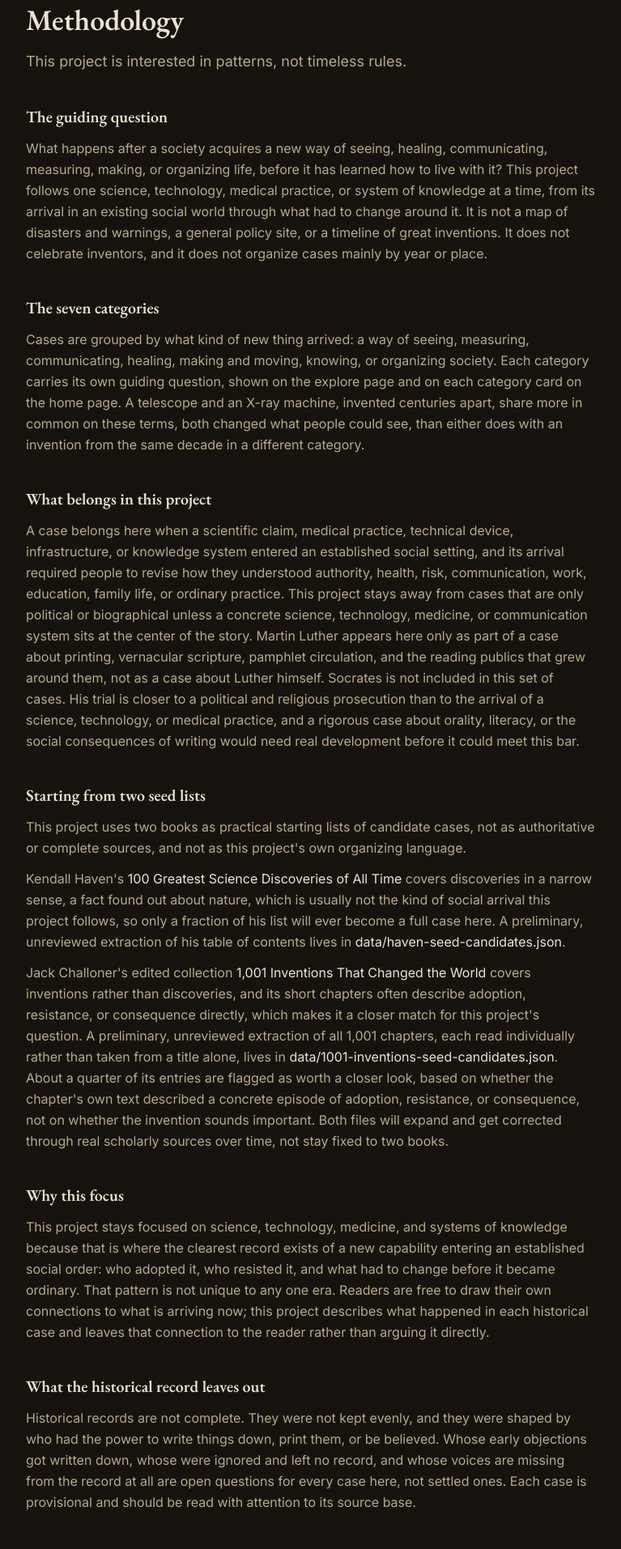
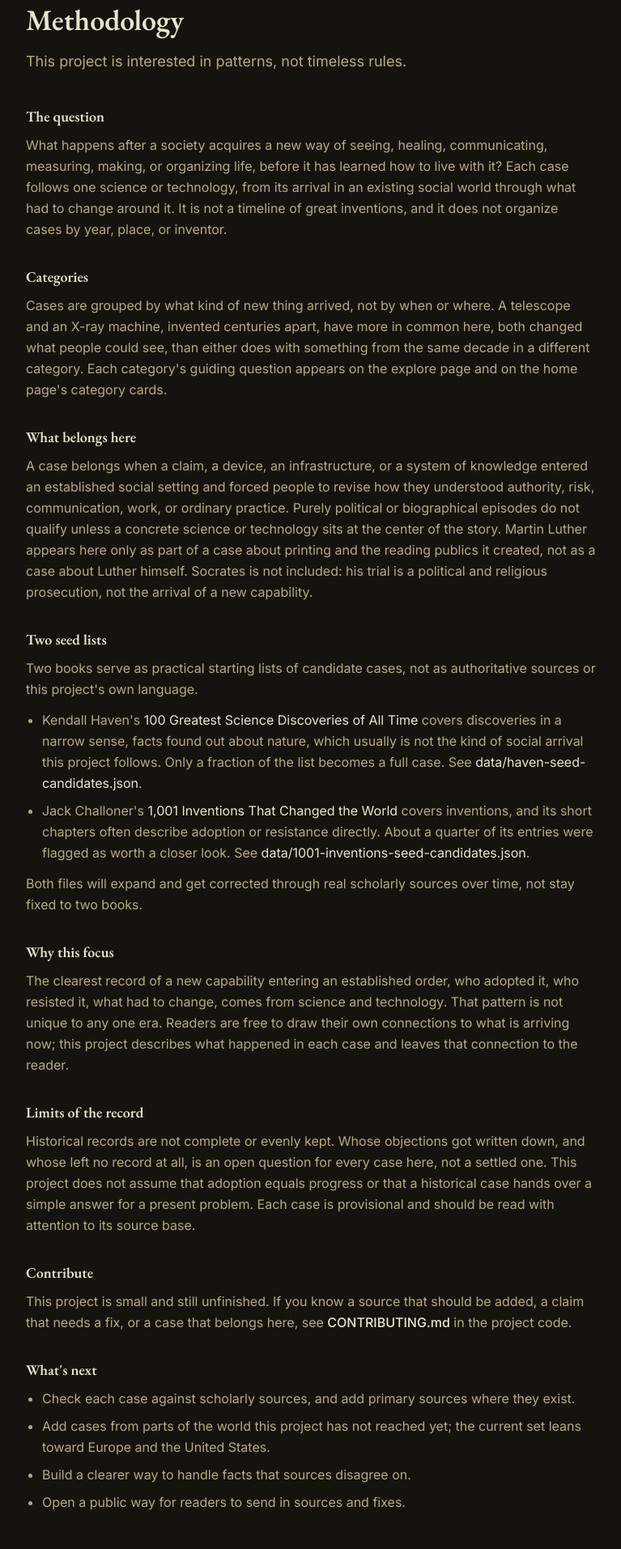
Before and after one commit to jonahablack/Hindsight, a Next.js app: page /methodology in a window 1280 px wide. Shown: the part 120-2033 px from the top of the page at 81% size, without its empty margins (256-1023 px from the left). Built offline with nearby package versions, Linux system fonts and the light colour scheme.

Commit message:
changes to landing page

```diff
--- a/app/methodology/page.tsx
+++ b/app/methodology/page.tsx
@@ -15,173 +15,141 @@ export default function MethodologyPage() {
         This project is interested in patterns, not timeless rules.
       </p>
 
-      <div className="mt-10 flex flex-col gap-10">
+      <div className="mt-10 flex flex-col gap-8">
         <section>
-          <h2 className="font-serif-display text-xl font-semibold text-ink">
-            The guiding question
+          <h2 className="font-serif-display text-lg font-semibold text-ink">
+            The question
           </h2>
-          <p className="mt-3 leading-relaxed text-ink-muted">
+          <p className="mt-2 leading-relaxed text-ink-muted">
             What happens after a society acquires a new way of seeing,
             healing, communicating, measuring, making, or organizing life,
-            before it has learned how to live with it? This project
-            follows one science, technology, medical practice, or system
-            of knowledge at a time, from its arrival in an existing social
-            world through what had to change around it. It is not a map
-            of disasters and warnings, a general policy site, or a
-            timeline of great inventions. It does not celebrate
-            inventors, and it does not organize cases mainly by year or
-            place.
+            before it has learned how to live with it? Each case follows
+            one science or technology, from its arrival in an existing
+            social world through what had to change around it. It is not
+            a timeline of great inventions, and it does not organize
+            cases by year, place, or inventor.
           </p>
         </section>
 
         <section>
-          <h2 className="font-serif-display text-xl font-semibold text-ink">
-            The seven categories
+          <h2 className="font-serif-display text-lg font-semibold text-ink">
+            Categories
           </h2>
-          <p className="mt-3 leading-relaxed text-ink-muted">
-            Cases are grouped by what kind of new thing arrived: a way of
-            seeing, measuring, communicating, healing, making and moving,
-            knowing, or organizing society. Each category carries its own
-            guiding question, shown on the explore page and on each
-            category card on the home page. A telescope and an X-ray
-            machine, invented centuries apart, share more in common on
-            these terms, both changed what people could see, than either
-            does with an invention from the same decade in a different
-            category.
+          <p className="mt-2 leading-relaxed text-ink-muted">
+            Cases are grouped by what kind of new thing arrived, not by
+            when or where. A telescope and an X-ray machine, invented
+            centuries apart, have more in common here, both changed what
+            people could see, than either does with something from the
+            same decade in a different category. Each category&apos;s
+            guiding question appears on the explore page and on the home
+            page&apos;s category cards.
           </p>
         </section>
 
         <section>
-          <h2 className="font-serif-display text-xl font-semibold text-ink">
-            What belongs in this project
+          <h2 className="font-serif-display text-lg font-semibold text-ink">
+            What belongs here
           </h2>
-          <p className="mt-3 leading-relaxed text-ink-muted">
-            A case belongs here when a scientific claim, medical practice,
-            technical device, infrastructure, or knowledge system entered
-            an established social setting, and its arrival required
-            people to revise how they understood authority, health, risk,
-            communication, work, education, family life, or ordinary
-            practice. This project stays away from cases that are only
-            political or biographical unless a concrete science,
-            technology, medicine, or communication system sits at the
-            center of the story. Martin Luther appears here only as part
-            of a case about printing, vernacular scripture, pamphlet
-            circulation, and the reading publics that grew around them,
-            not as a case about Luther himself. Socrates is not included
-            in this set of cases. His trial is closer to a political and
-            religious prosecution than to the arrival of a science,
-            technology, or medical practice, and a rigorous case about
-            orality, literacy, or the social consequences of writing would
-            need real development before it could meet this bar.
+          <p className="mt-2 leading-relaxed text-ink-muted">
+            A case belongs when a claim, a device, an infrastructure, or
+            a system of knowledge entered an established social setting
+            and forced people to revise how they understood authority,
+            risk, communication, work, or ordinary practice. Purely
+            political or biographical episodes do not qualify unless a
+            concrete science or technology sits at the center of the
+            story. Martin Luther appears here only as part of a case
+            about printing and the reading publics it created, not as a
+            case about Luther himself. Socrates is not included: his
+            trial is a political and religious prosecution, not the
+            arrival of a new capability.
           </p>
         </section>
 
         <section>
-          <h2 className="font-serif-display text-xl font-semibold text-ink">
-            Starting from two seed lists
+          <h2 className="font-serif-display text-lg font-semibold text-ink">
+            Two seed lists
           </h2>
+          <p className="mt-2 leading-relaxed text-ink-muted">
+            Two books serve as practical starting lists of candidate
+            cases, not as authoritative sources or this project&apos;s own
+            language.
+          </p>
+          <ul className="mt-3 list-disc space-y-2 pl-5 leading-relaxed text-ink-muted">
+            <li>
+              Kendall Haven&apos;s{" "}
+              <span className="text-ink">100 Greatest Science Discoveries of All Time</span>{" "}
+              covers discoveries in a narrow sense, facts found out about
+              nature, which usually is not the kind of social arrival
+              this project follows. Only a fraction of the list becomes a
+              full case. See{" "}
+              <span className="text-ink">data/haven-seed-candidates.json</span>.
+            </li>
+            <li>
+              Jack Challoner&apos;s{" "}
+              <span className="text-ink">1,001 Inventions That Changed the World</span>{" "}
+              covers inventions, and its short chapters often describe
+              adoption or resistance directly. About a quarter of its
+              entries were flagged as worth a closer look. See{" "}
+              <span className="text-ink">data/1001-inventions-seed-candidates.json</span>.
+            </li>
+          </ul>
           <p className="mt-3 leading-relaxed text-ink-muted">
-            This project uses two books as practical starting lists of
-            candidate cases, not as authoritative or complete sources, and
-            not as this project&apos;s own organizing language.
-          </p>
-          <p className="mt-3 leading-relaxed text-ink-muted">
-            Kendall Haven&apos;s{" "}
-            <span className="text-ink">100 Greatest Science Discoveries of All Time</span>{" "}
-            covers discoveries in a narrow sense, a fact found out about
-            nature, which is usually not the kind of social arrival this
-            project follows, so only a fraction of his list will ever
-            become a full case here. A preliminary, unreviewed extraction
-            of his table of contents lives in{" "}
-            <span className="text-ink">data/haven-seed-candidates.json</span>.
-          </p>
-          <p className="mt-3 leading-relaxed text-ink-muted">
-            Jack Challoner&apos;s edited collection{" "}
-            <span className="text-ink">1,001 Inventions That Changed the World</span>{" "}
-            covers inventions rather than discoveries, and its short
-            chapters often describe adoption, resistance, or consequence
-            directly, which makes it a closer match for this project&apos;s
-            question. A preliminary, unreviewed extraction of all 1,001
-            chapters, each read individually rather than taken from a
-            title alone, lives in{" "}
-            <span className="text-ink">data/1001-inventions-seed-candidates.json</span>.
-            About a quarter of its entries are flagged as worth a closer
-            look, based on whether the chapter&apos;s own text described a
-            concrete episode of adoption, resistance, or consequence, not
-            on whether the invention sounds important. Both files will
-            expand and get corrected through real scholarly sources over
-            time, not stay fixed to two books.
+            Both files will expand and get corrected through real
+            scholarly sources over time, not stay fixed to two books.
           </p>
         </section>
 
         <section>
-          <h2 className="font-serif-display text-xl font-semibold text-ink">
+          <h2 className="font-serif-display text-lg font-semibold text-ink">
             Why this focus
           </h2>
-          <p className="mt-3 leading-relaxed text-ink-muted">
-            This project stays focused on science, technology, medicine,
-            and systems of knowledge because that is where the clearest
-            record exists of a new capability entering an established
-            social order: who adopted it, who resisted it, and what had
-            to change before it became ordinary. That pattern is not
-            unique to any one era. Readers are free to draw their own
-            connections to what is arriving now; this project describes
-            what happened in each historical case and leaves that
-            connection to the reader rather than arguing it directly.
+          <p className="mt-2 leading-relaxed text-ink-muted">
+            The clearest record of a new capability entering an
+            established order, who adopted it, who resisted it, what had
+            to change, comes from science and technology. That pattern
+            is not unique to any one era. Readers are free to draw their
+            own connections to what is arriving now; this project
+            describes what happened in each case and leaves that
+            connection to the reader.
           </p>
         </section>
 
         <section>
-          <h2 className="font-serif-display text-xl font-semibold text-ink">
-            What the historical record leaves out
+          <h2 className="font-serif-display text-lg font-semibold text-ink">
+            Limits of the record
           </h2>
-          <p className="mt-3 leading-relaxed text-ink-muted">
-            Historical records are not complete. They were not kept
-            evenly, and they were shaped by who had the power to write
-            things down, print them, or be believed. Whose early
-            objections got written down, whose were ignored and left no
-            record, and whose voices are missing from the record at all
-            are open questions for every case here, not settled ones.
-            Each case is provisional and should be read with attention to
-            its source base.
+          <p className="mt-2 leading-relaxed text-ink-muted">
+            Historical records are not complete or evenly kept. Whose
+            objections got written down, and whose left no record at
+            all, is an open question for every case here, not a settled
+            one. This project does not assume that adoption equals
+            progress or that a historical case hands over a simple
+            answer for a present problem. Each case is provisional and
+            should be read with attention to its source base.
+          </p>
+        </section>
+
+        <section id="contribute">
+          <h2 className="font-serif-display text-lg font-semibold text-ink">
+            Contribute
+          </h2>
+          <p className="mt-2 leading-relaxed text-ink-muted">
+            This project is small and still unfinished. If you know a
+            source that should be added, a claim that needs a fix, or a
+            case that belongs here, see{" "}
+            <span className="font-medium text-ink">CONTRIBUTING.md</span>{" "}
+            in the project code.
           </p>
         </section>
 
         <section>
-          <h2 className="font-serif-display text-xl font-semibold text-ink">
-            Research integrity
+          <h2 className="font-serif-display text-lg font-semibold text-ink">
+            What&apos;s next
           </h2>
-          <p className="mt-3 leading-relaxed text-ink-muted">
-            This project is interested in what happens after discovery. It
-            does not assume that scientific or technical change follows a
-            single path, that adoption equals progress, or that historical
-            cases provide simple answers for present problems.
-          </p>
-        </section>
-
-        <section id="contribute">
-          <h2 className="font-serif-display text-xl font-semibold text-ink">
-            How to suggest a source, a fix, or a new case
-          </h2>
-          <p className="mt-3 leading-relaxed text-ink-muted">
-            This project is small and still unfinished. If you know a
-            source that should be added, a claim that needs a fix, or a
-            case that belongs here, see{" "}
-            <span className="font-medium text-ink">CONTRIBUTING.md</span> in
-            the project code. It explains how cases are built and how to
-            propose a change.
-          </p>
-        </section>
-
-        <section>
-          <h2 className="font-serif-display text-xl font-semibold text-ink">
-            What comes next
-          </h2>
-          <ul className="mt-3 list-disc space-y-2 pl-5 leading-relaxed text-ink-muted">
+          <ul className="mt-2 list-disc space-y-2 pl-5 leading-relaxed text-ink-muted">
             <li>Check each case against scholarly sources, and add primary sources where they exist.</li>
-            <li>Review the entries flagged notable in data/1001-inventions-seed-candidates.json first, then data/haven-seed-candidates.json, and turn the strongest ones into full cases.</li>
-            <li>Add cases from parts of the world this project has not reached yet. The cases here now lean toward Europe and the United States.</li>
-            <li>Build a clearer way to handle facts that different sources disagree on.</li>
+            <li>Add cases from parts of the world this project has not reached yet; the current set leans toward Europe and the United States.</li>
+            <li>Build a clearer way to handle facts that sources disagree on.</li>
             <li>Open a public way for readers to send in sources and fixes.</li>
           </ul>
         </section>
```
